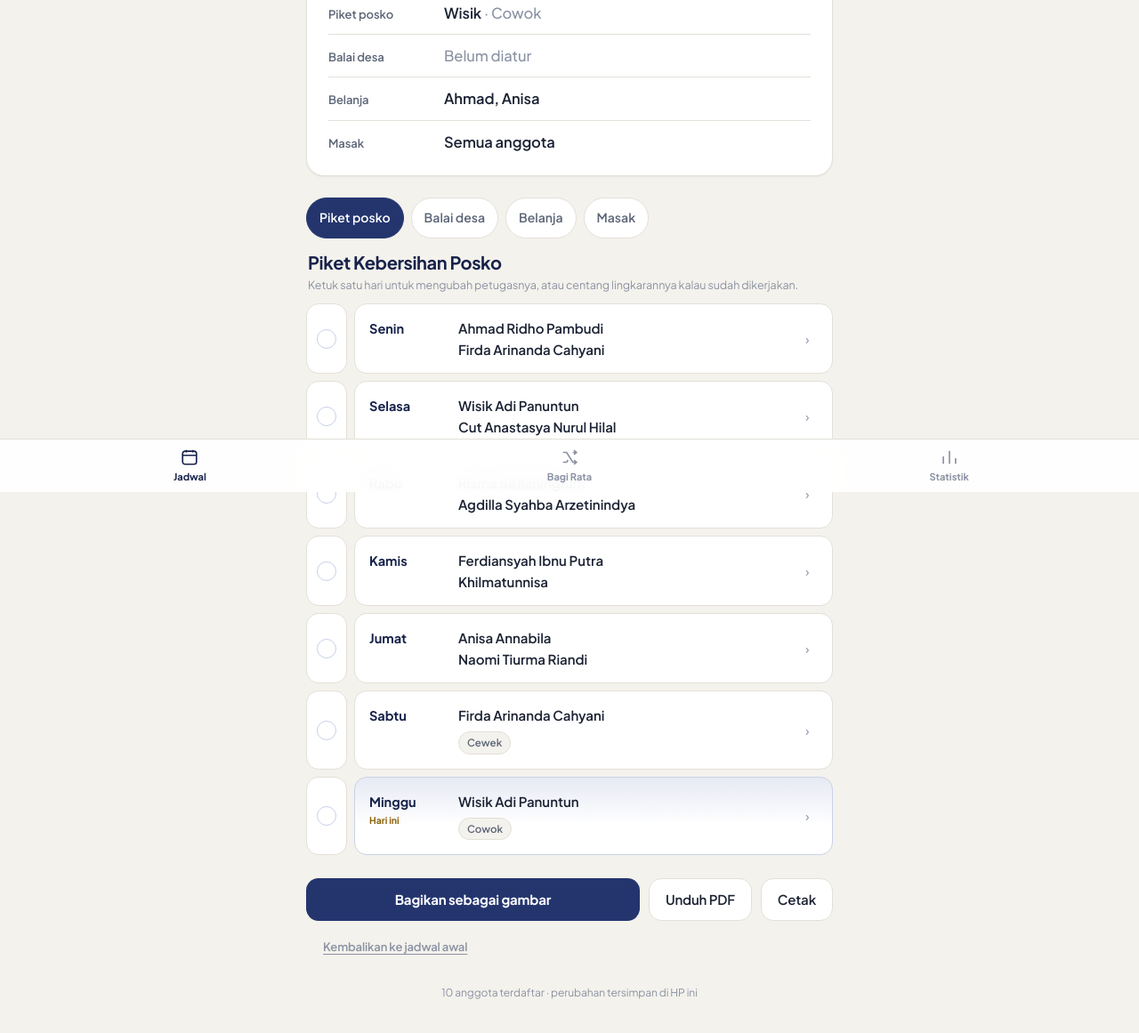
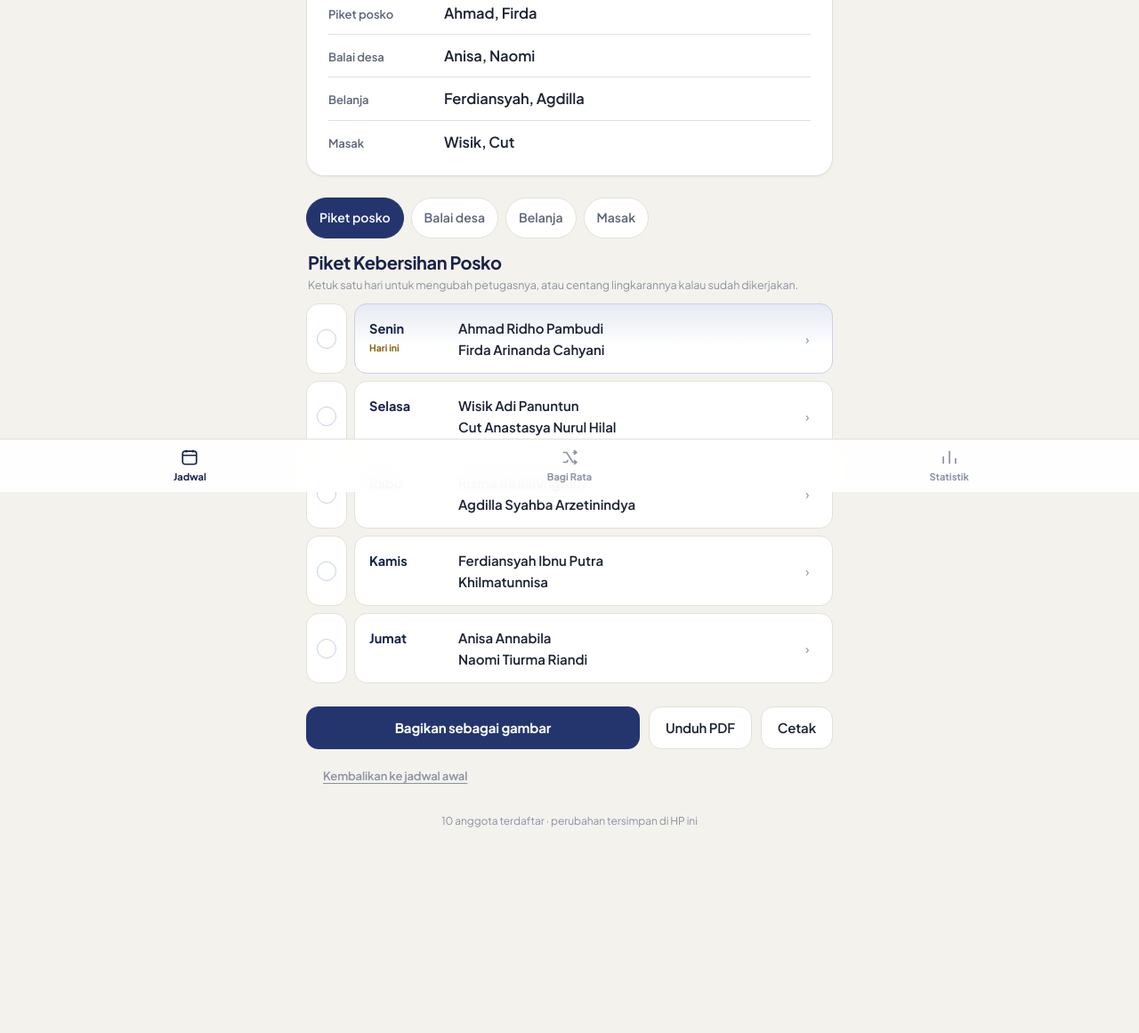
Before and after one commit to Octagrams/JadwalHarianKKN, a plain HTML site: page index.html in a window 1280 px wide. Shown: the part 247-1408 px from the top of the page at 89% size. After the commit the page ends 1239 px from the top, so only its background shows below. Drawn offline with nearby package versions, Linux system fonts and the light colour scheme.

Commit message:
menghilangkan hari sabtu minggu

```diff
--- a/script.js
+++ b/script.js
@@ -58,7 +58,7 @@
    BAGIAN 1.4 — DATA JADWAL
    Setiap baris: { hari, nama: [], keterangan: "" }
    ========================================================================= */
-const HARI = ["Senin", "Selasa", "Rabu", "Kamis", "Jumat", "Sabtu", "Minggu"];
+const HARI = ["Senin", "Selasa", "Rabu", "Kamis", "Jumat"];
 
 const jadwalData = {
   "piket-posko": [
@@ -67,8 +67,6 @@
     { hari: "Rabu",   nama: ["Risma Setianingrum", "Agdilla Syahba Arzetinindya"], keterangan: "" },
     { hari: "Kamis",  nama: ["Ferdiansyah Ibnu Putra", "Khilmatunnisa"], keterangan: "" },
     { hari: "Jumat",  nama: ["Anisa Annabila", "Naomi Tiurma Riandi"], keterangan: "" },
-    { hari: "Sabtu",  nama: ["Firda Arinanda Cahyani"], keterangan: "Cewek" },
-    { hari: "Minggu", nama: ["Wisik Adi Panuntun"], keterangan: "Cowok" }
   ],
 
   "piket-balai": [
@@ -77,8 +75,6 @@
     { hari: "Rabu",   nama: ["Risma Setianingrum", "Agdilla Syahba Arzetinindya"], keterangan: "" },
     { hari: "Kamis",  nama: ["Wisik Adi Panuntun", "Cut Anastasya Nurul Hilal"], keterangan: "" },
     { hari: "Jumat",  nama: ["Ahmad Ridho Pambudi", "Firda Arinanda Cahyani"], keterangan: "" },
-    { hari: "Sabtu",  nama: [], keterangan: "Cowok" },
-    { hari: "Minggu", nama: [], keterangan: "Belum diatur" }
   ],
 
   "beli-bahan": [
@@ -87,8 +83,6 @@
     { hari: "Rabu",   nama: ["Khilmatunnisa"], keterangan: "" },
     { hari: "Kamis",  nama: ["Wisik Adi Panuntun", "Cut Anastasya Nurul Hilal"], keterangan: "" },
     { hari: "Jumat",  nama: ["Naomi Tiurma Riandi"], keterangan: "" },
-    { hari: "Sabtu",  nama: ["Risma Setianingrum"], keterangan: "" },
-    { hari: "Minggu", nama: ["Ahmad Ridho Pambudi", "Anisa Annabila"], keterangan: "" }
   ],
 
   "jadwal-masak": [
@@ -97,8 +91,6 @@
     { hari: "Rabu",   nama: ["Ferdiansyah Ibnu Putra", "Anisa Annabila"], keterangan: "" },
     { hari: "Kamis",  nama: ["Firda Arinanda Cahyani", "Agdilla Syahba Arzetinindya"], keterangan: "" },
     { hari: "Jumat",  nama: ["Risma Setianingrum", "Khilmatunnisa"], keterangan: "" },
-    { hari: "Sabtu",  nama: [SEMUA], keterangan: "" },
-    { hari: "Minggu", nama: [SEMUA], keterangan: "" }
   ]
 };
 
@@ -180,7 +172,7 @@
    tersimpan selamanya.
    ========================================================================= */
 const KEY_SELESAI = "kkn:selesai:v1";
-const URUTAN_HARI = { Senin: 0, Selasa: 1, Rabu: 2, Kamis: 3, Jumat: 4, Sabtu: 5, Minggu: 6 };
+const URUTAN_HARI = { Senin: 0, Selasa: 1, Rabu: 2, Kamis: 3, Jumat: 4};
 
 let selesaiData = {};
 try { selesaiData = JSON.parse(bacaPenyimpanan(KEY_SELESAI) || "{}") || {}; }
@@ -277,7 +269,7 @@
 
 function hariIni() {
   // getDay(): 0 = Minggu ... 6 = Sabtu
-  const peta = ["Minggu", "Senin", "Selasa", "Rabu", "Kamis", "Jumat", "Sabtu"];
+  const peta = ["Senin", "Selasa", "Rabu", "Kamis", "Jumat",];
   return peta[new Date().getDay()];
 }
 
@@ -1257,7 +1249,6 @@
   el.tabs.querySelector('[aria-selected="true"]').focus();
 });
 
-// Ketuk satu hari untuk mengedit
 el.dayList.addEventListener("click", function (event) {
   const cek = event.target.closest(".day-check");
   if (cek) {
@@ -1270,7 +1261,6 @@
   if (kartu) bukaEditHari(jadwalAktif, kartu.dataset.hari);
 });
 
-// Interaksi di dalam sheet
 el.sheetBody.addEventListener("click", function (event) {
   const chip = event.target.closest(".name-chip");
   const preset = event.target.closest(".ket-preset");
@@ -1318,7 +1308,6 @@
 el.btnPrint.addEventListener("click", function () { window.print(); });
 el.btnReset.addEventListener("click", bukaKonfirmasiReset);
 
-// Kalau aplikasi dibuka semalaman, hari ini ikut diperbarui saat kembali aktif.
 let hariTerakhir = hariIni();
 document.addEventListener("visibilitychange", function () {
   if (document.visibilityState !== "visible") return;
```
